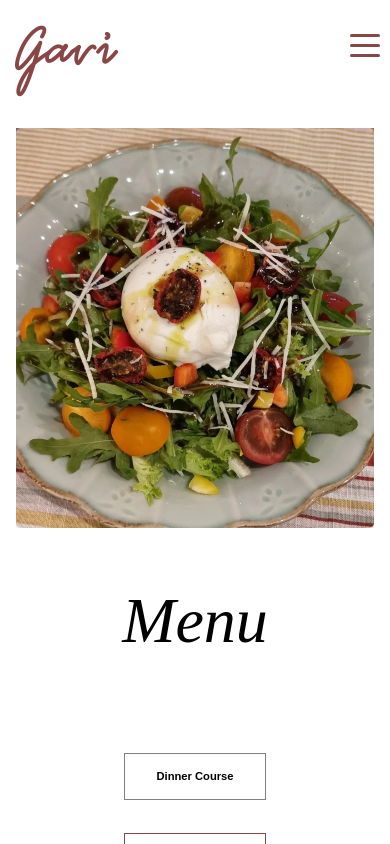
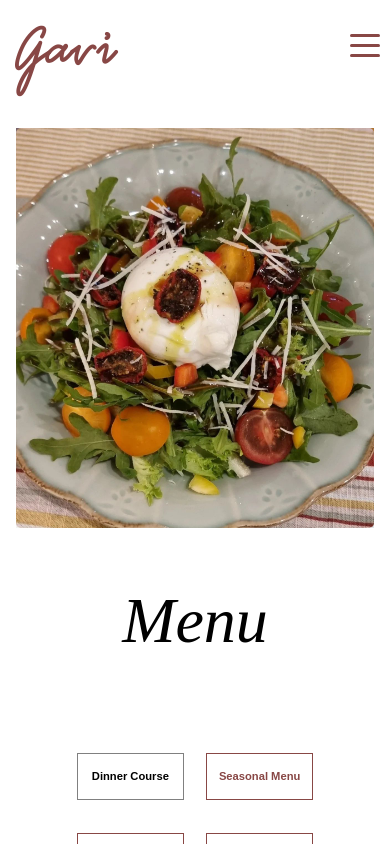
Before and after one commit to Matthiaswf/Gavi-Wine-Restaurant, a Vue app: page /menu in a window 390 px wide. Built offline with nearby package versions, Linux system fonts and the light colour scheme; a web font is replaced by a local one.

Commit message:
Further Mobile Menu Button resizing

```diff
--- a/src/views/MenuView.vue
+++ b/src/views/MenuView.vue
@@ -558,4 +558,15 @@ button.active {
     margin-top: 3em;
   }
 }
+@media (max-width: 844px) {
+  button {
+    height: 46.875px; /* Reduce height by 1/4 */
+    width: 106.875px; /* Reduce width by 1/4 */
+    font-size: 0.7rem; /* Reduce font size by 1/4 */
+    padding: 0; /* Increase horizontal padding */
+    margin-left: 1em; /* Reduce margin by 1/4 */
+    margin-right: 1em; /* Reduce margin by 1/4 */
+    margin-top: 3em; /* Reduce margin by 1/4 */
+  }
+}
 </style>
```
